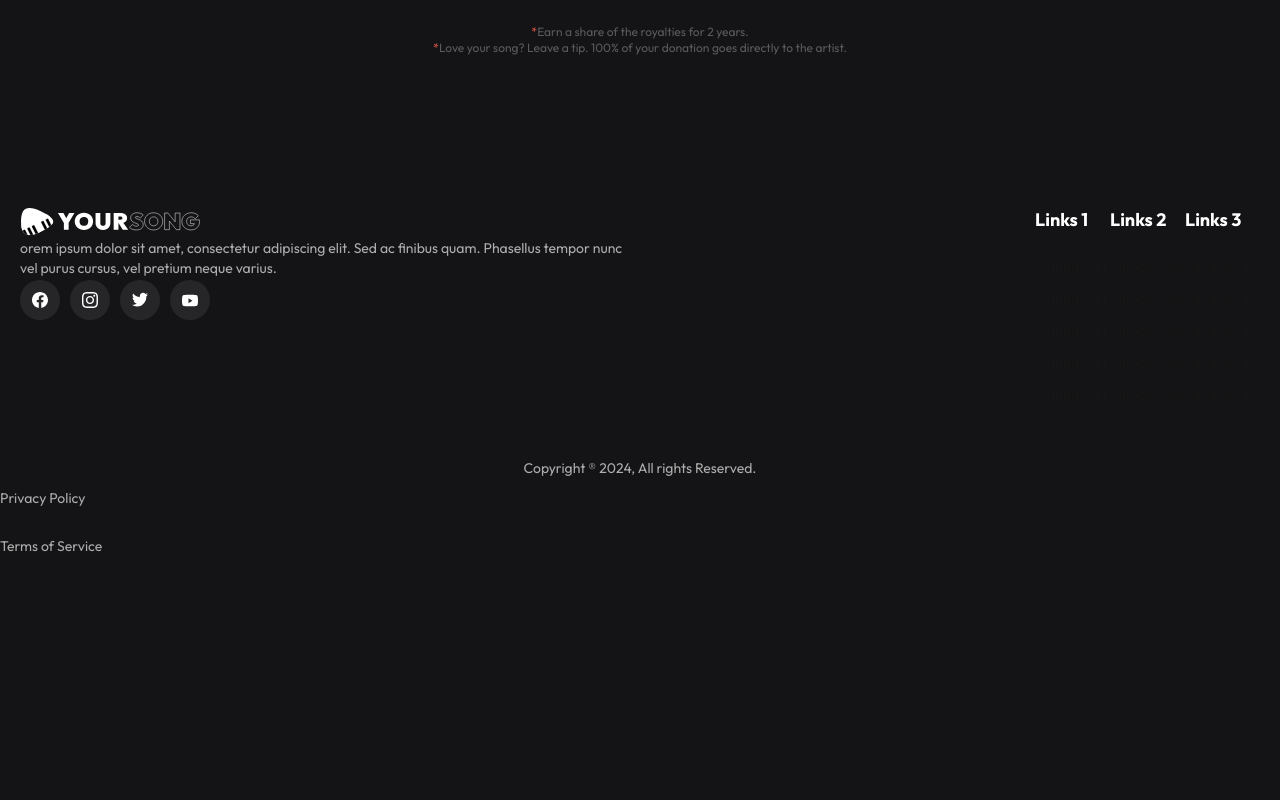
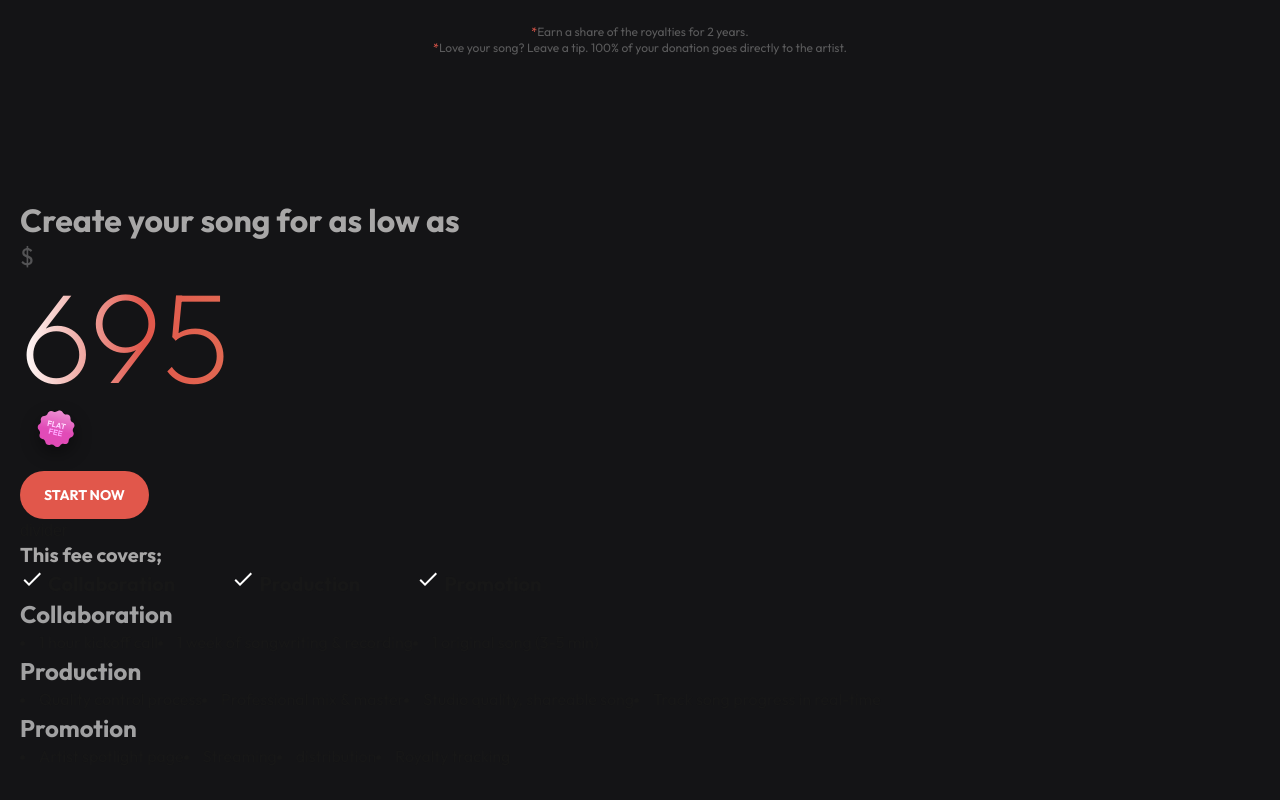
Before and after one commit to rakibul-wdp/your-song-wdp, a Next.js app: page /pricing in a window 1280 px wide. Shown: the part 920-1720 px from the top of the page. Before the commit the page ends 1478 px from the top, so only its background shows below. Built offline with nearby package versions, Linux system fonts and the light colour scheme.

Commit message:
cost section structured

```diff
--- a/src/app/globals.css
+++ b/src/app/globals.css
@@ -23,3 +23,17 @@ body {
 .hero-bg-dark {
   background: linear-gradient(180deg, rgba(20, 20, 22, 0.6) 0%, #141416 86.26%);
 }
+
+.price {
+  background: linear-gradient(
+    90deg,
+    #ffffff 0%,
+    #e1574b 9.92%,
+    #e4c477 52.47%,
+    #4f9b8f 91.69%,
+    #ffffff 100%
+  );
+  -webkit-background-clip: text;
+  background-clip: text;
+  -webkit-text-fill-color: transparent;
+}
--- a/src/app/pricing/page.tsx
+++ b/src/app/pricing/page.tsx
@@ -1,10 +1,11 @@
-import { InvestmentGoes, PricingHero } from "@/components/pages/pricing";
+import { Cost, InvestmentGoes, PricingHero } from "@/components/pages/pricing";
 
 const Pricing = () => {
   return (
     <main>
       <PricingHero />
       <InvestmentGoes />
+      <Cost />
     </main>
   );
 };
--- /dev/null
+++ b/src/components/pages/pricing/cost.tsx
@@ -0,0 +1,171 @@
+import { Button, Container } from "@/components/common";
+import { P, SubTitle } from "@/components/typography";
+import Image from "next/image";
+import { FC } from "react";
+
+interface IFeeCovers {
+  id: number;
+  cover: string;
+}
+interface IIncludes {
+  id: number;
+  include: string;
+}
+interface IFeeCoversDetails {
+  id: number;
+  title: string;
+  includes: IIncludes[];
+}
+
+const feeCoversDetails: IFeeCoversDetails[] = [
+  {
+    id: 1,
+    title: "Collaboration",
+    includes: [
+      {
+        id: 1,
+        include: "1 hour kickoff call",
+      },
+      {
+        id: 2,
+        include: "1 week of songwriting & recording",
+      },
+      {
+        id: 3,
+        include: "1 original song (3-5 min)",
+      },
+    ],
+  },
+  {
+    id: 2,
+    title: "Production",
+    includes: [
+      {
+        id: 1,
+        include: "Quality control process",
+      },
+      {
+        id: 2,
+        include: "Professional mix & master",
+      },
+      {
+        id: 3,
+        include: "Studio quality, shareable song",
+      },
+      {
+        id: 4,
+        include: "Track song progress in real-time",
+      },
+    ],
+  },
+  {
+    id: 3,
+    title: "Promotion",
+    includes: [
+      {
+        id: 1,
+        include: "Artist spotlight page",
+      },
+      {
+        id: 2,
+        include: "Streaming",
+      },
+      {
+        id: 3,
+        include: "distribution",
+      },
+      {
+        id: 4,
+        include: "Royalty tracking",
+      },
+    ],
+  },
+];
+
+const feeCovers: IFeeCovers[] = [
+  {
+    id: 1,
+    cover: "Collaboration",
+  },
+  {
+    id: 2,
+    cover: "Production",
+  },
+  {
+    id: 3,
+    cover: "Promotion",
+  },
+];
+
+export const Cost: FC = () => {
+  return (
+    <Container className="py-16 md:py-16">
+      <div>
+        <div>
+          <SubTitle variant="H6" className="leading-[48px] text-[#A8A7A7]">
+            Create your song for as low as
+          </SubTitle>
+          <div>
+            <P
+              variant="P1"
+              className="text-[40px] leading-[60px] text-[#E8E8E84D]"
+            >
+              $
+            </P>
+            <h1 className="text-[128px] leading-[128px] font-extralight font-outfit price">
+              695
+            </h1>
+            <Image
+              src="/icons/flat-free.svg"
+              width={72}
+              height={72}
+              alt="flat free"
+            />
+          </div>
+          <Button variant="default" size="default">
+            Start now
+          </Button>
+        </div>
+
+        <div>divider</div>
+
+        <div>
+          <SubTitle variant="H8" className="text-[#A8A7A7]">
+            This fee covers;
+          </SubTitle>
+          <ul className="list-image-checkmark list-inside flex flex-wrap items-center justify-start gap-x-14">
+            {feeCovers.map(({ id, cover }) => (
+              <li key={id}>
+                <SubTitle
+                  variant="H8"
+                  className="inline text-primary -ml-[3px]"
+                >
+                  {cover}
+                </SubTitle>
+              </li>
+            ))}
+          </ul>
+        </div>
+      </div>
+
+      <div>
+        {feeCoversDetails.map(({ id, title, includes }) => (
+          <div key={id}>
+            <SubTitle variant="H7" className="text-[#A1A1A2]">
+              {title}
+            </SubTitle>
+            <ul className="list-disc list-inside flex items-center justify-start">
+              {includes.map(({ id, include }) => (
+                <li key={id}>
+                  <P variant="P3" className="inline text-primary -ml-[3px]">
+                    {include}
+                  </P>
+                </li>
+              ))}
+            </ul>
+          </div>
+        ))}
+      </div>
+    </Container>
+  );
+};
--- a/src/components/pages/pricing/index.ts
+++ b/src/components/pages/pricing/index.ts
@@ -1,2 +1,3 @@
+export * from "./cost";
+export * from "./investment-goes";
 export * from "./pricing-hero";
-export * from "./investment-goes";
--- a/tailwind.config.ts
+++ b/tailwind.config.ts
@@ -21,6 +21,9 @@ export default {
       backgroundImage: {
         "hero-bg-img": "url('/images/hero-bg.jpeg')",
         "how-works": "url('/icons/how-works.svg')",
+      },
+      listStyleImage: {
+        checkmark: 'url("/icons/check.svg")',
       },
       colors: {
         background: "hsl(var(--background))",
```
Also changed, not shown: public/icons/check.svg (added), public/icons/flat-free.svg (added).
